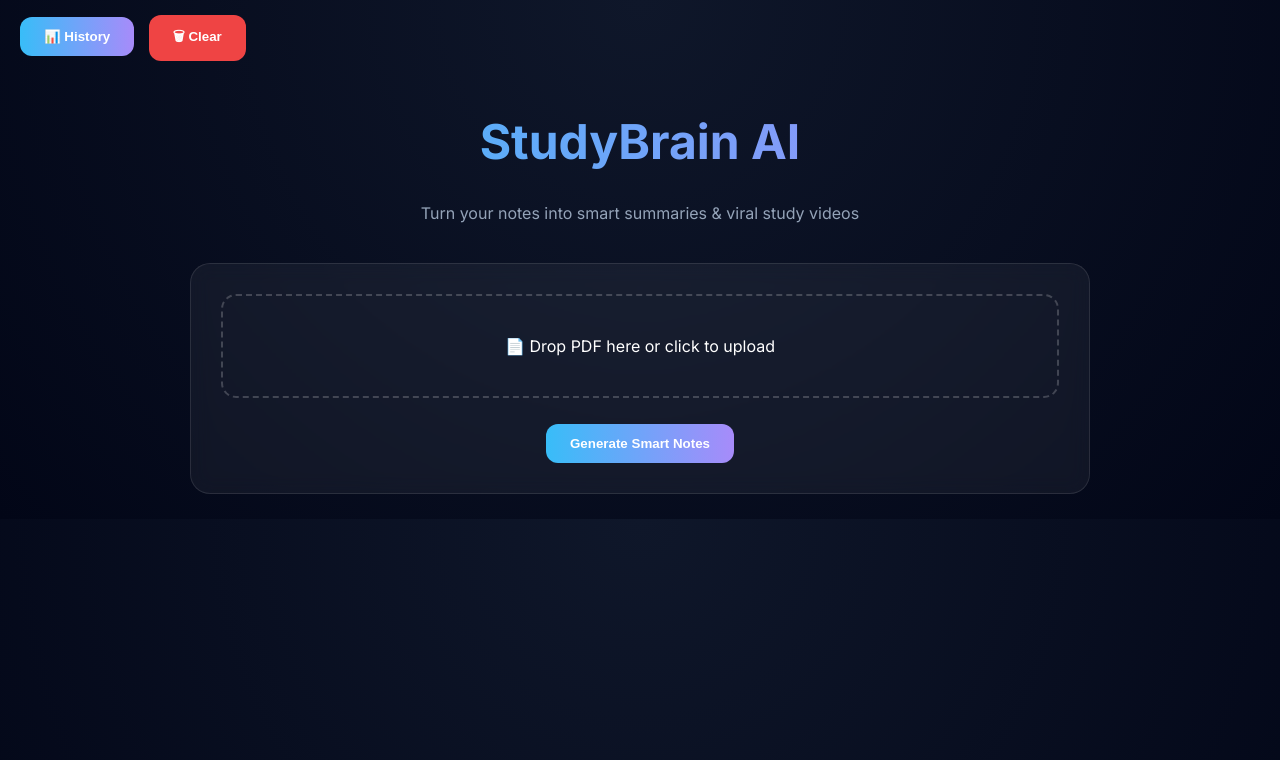
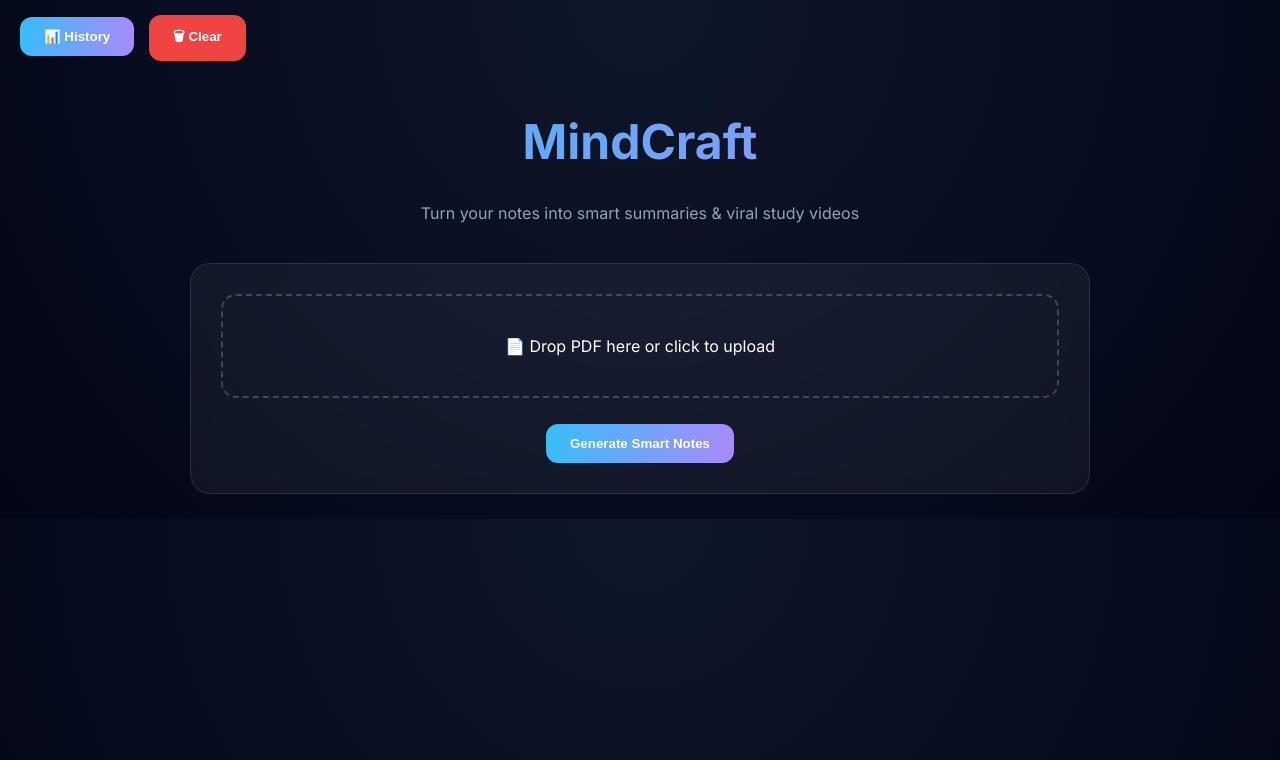
Before and after one commit to mrrijan/hackathon-2082, a plain HTML site: page index.html in a window 1280 px wide. Drawn offline with Linux system fonts and the light colour scheme.

Commit message:
pushed changes to index

```diff
--- a/index.html
+++ b/index.html
@@ -98,7 +98,7 @@ video{
 
 <div class="container">
 
-<h1>StudyBrain AI</h1>
+<h1>MindCraft</h1>
 <div class="subtitle">Turn your notes into smart summaries & viral study videos</div>
 
 <div class="card">
@@ -157,204 +157,6 @@ z-index:999;
 <button onclick="closeHistory()">Close</button>
 </div>
 </div>
-
-<!-- <script>
-
-
-let latestNotesText="";
-let currentTopic="";
-let currentVideoURL="";
-
-async function uploadPDF(){
-    const file=document.getElementById('pdfInput').files[0];
-    if(!file) return alert("Upload a PDF first");
-
-    // CLEAR CURRENT SESSION DISPLAY
-    document.getElementById("notesResult").innerHTML="";
-    document.getElementById("videoPlayer").style.display="none";
-    document.getElementById("audioPlayer").style.display="none";
-    document.getElementById("quizSection").style.display="none";
-    document.getElementById("notesCard").style.display="none";
-
-    latestNotesText="";
-    currentTopic="";
-    currentVideoURL="";
-
-    document.getElementById("loadingNotes").style.display="block";
-
-    const formData=new FormData();
-    formData.append("file",file);
-
-    const res=await fetch("http://127.0.0.1:8000/process-pdf",{
-        method:"POST",
-        body:formData
-    });
-
-    const data=await res.json();
-
-    document.getElementById("loadingNotes").style.display="none";
-    document.getElementById("notesCard").style.display="block";
-
-    latestNotesText=data.result;
-    currentTopic=data.result.split("\n")[0].substring(0,60);
-
-    document.getElementById("notesResult").innerHTML=data.result.replace(/\n/g,"<br>");
-}
-
-async function generateVideo(){
-    if(!latestNotesText) return alert("Generate notes first");
-
-    document.getElementById("quizSection").style.display="none";
-    document.getElementById("loadingVideo").style.display="block";
-
-    const formData=new FormData();
-    formData.append("text",latestNotesText);
-
-    const res=await fetch("http://127.0.0.1:8000/generate-video",{
-        method:"POST",
-        body:formData
-    });
-
-    const blob=await res.blob();
-    const url=URL.createObjectURL(blob);
-
-    currentVideoURL=url;
-
-    document.getElementById("loadingVideo").style.display="none";
-
-    const player=document.getElementById("videoPlayer");
-    player.src=url;
-    player.style.display="block";
-
-    player.onended=async()=>{await generateQuiz();}
-}
-
-async function generateDream(){
-    if(!latestNotesText) return alert("Generate notes first");
-
-    document.getElementById("loadingDream").style.display="block";
-
-    const formData=new FormData();
-    formData.append("text",latestNotesText);
-
-    const res=await fetch("http://127.0.0.1:8000/generate-dream-audio",{
-        method:"POST",
-        body:formData
-    });
-
-    const blob=await res.blob();
-    const url=URL.createObjectURL(blob);
-
-    document.getElementById("loadingDream").style.display="none";
-
-    const player=document.getElementById("audioPlayer");
-    player.src=url;
-    player.style.display="block";
-}
-
-async function generateQuiz(){
-    const formData=new FormData();
-    formData.append("text",latestNotesText);
-
-    const res=await fetch("http://127.0.0.1:8000/generate-quiz",{
-        method:"POST",
-        body:formData
-    });
-
-    const data=await res.json();
-    renderQuiz(data.quiz);
-}
-
-function renderQuiz(quiz){
-    const container=document.getElementById("quizSection");
-    container.innerHTML="<h3>🧠 Quick Challenge</h3>";
-    container.style.display="block";
-
-    quiz.forEach((q,index)=>{
-        container.innerHTML+=`
-        <p><strong>Q${index+1}:</strong> ${q.question}</p>
-        ${q.options.map((opt,i)=>`
-        <label>
-        <input type="radio" name="q${index}" value="${i}">
-        ${opt}
-        </label><br>
-        `).join("")}
-        <br>
-        `;
-    });
-
-    container.innerHTML+=`
-    <button onclick="submitQuiz()">Submit</button>
-    <div id="quizResult"></div>
-    `;
-
-    window.currentQuiz=quiz;
-}
-
-function submitQuiz(){
-    let score=0;
-    const quiz=window.currentQuiz;
-
-    quiz.forEach((q,index)=>{
-        const selected=document.querySelector(`input[name="q${index}"]:checked`);
-        if(selected && parseInt(selected.value)===q.answer_index){
-            score++;
-        }
-    });
-
-    const percentage=Math.round((score/quiz.length)*100);
-
-    saveToHistory(percentage);
-
-    document.getElementById("quizResult").innerHTML=
-    `<h3>Score: ${percentage}%</h3>`;
-}
-
-function saveToHistory(score){
-    const history=JSON.parse(localStorage.getItem("studyHistory"))||[];
-
-    history.unshift({
-        topic:currentTopic,
-        score:score,
-        video:currentVideoURL,
-        date:new Date().toLocaleString()
-    });
-
-    localStorage.setItem("studyHistory",JSON.stringify(history));
-}
-
-function openHistory(){
-    const history=JSON.parse(localStorage.getItem("studyHistory"))||[];
-    const container=document.getElementById("historyContent");
-
-    container.innerHTML="";
-
-    history.forEach(h=>{
-        container.innerHTML+=`
-        <div style="margin-bottom:20px;border:1px solid #334155;padding:15px;border-radius:12px;">
-        <strong>${h.topic}</strong><br>
-        Score: ${h.score}%<br>
-        Date: ${h.date}<br>
-        ${h.video ? `<video src="${h.video}" controls style="width:100%;margin-top:10px;"></video>` : ""}
-        </div>
-        `;
-    });
-
-    document.getElementById("historyModal").style.display="block";
-}
-
-function closeHistory(){
-    document.getElementById("historyModal").style.display="none";
-}
-
-function clearHistory(){
-    if(confirm("Delete history?")){
-        localStorage.removeItem("studyHistory");
-        alert("History cleared");
-    }
-}
-</script> -->
-
 
 <script>
 let latestNotesText="";
```
